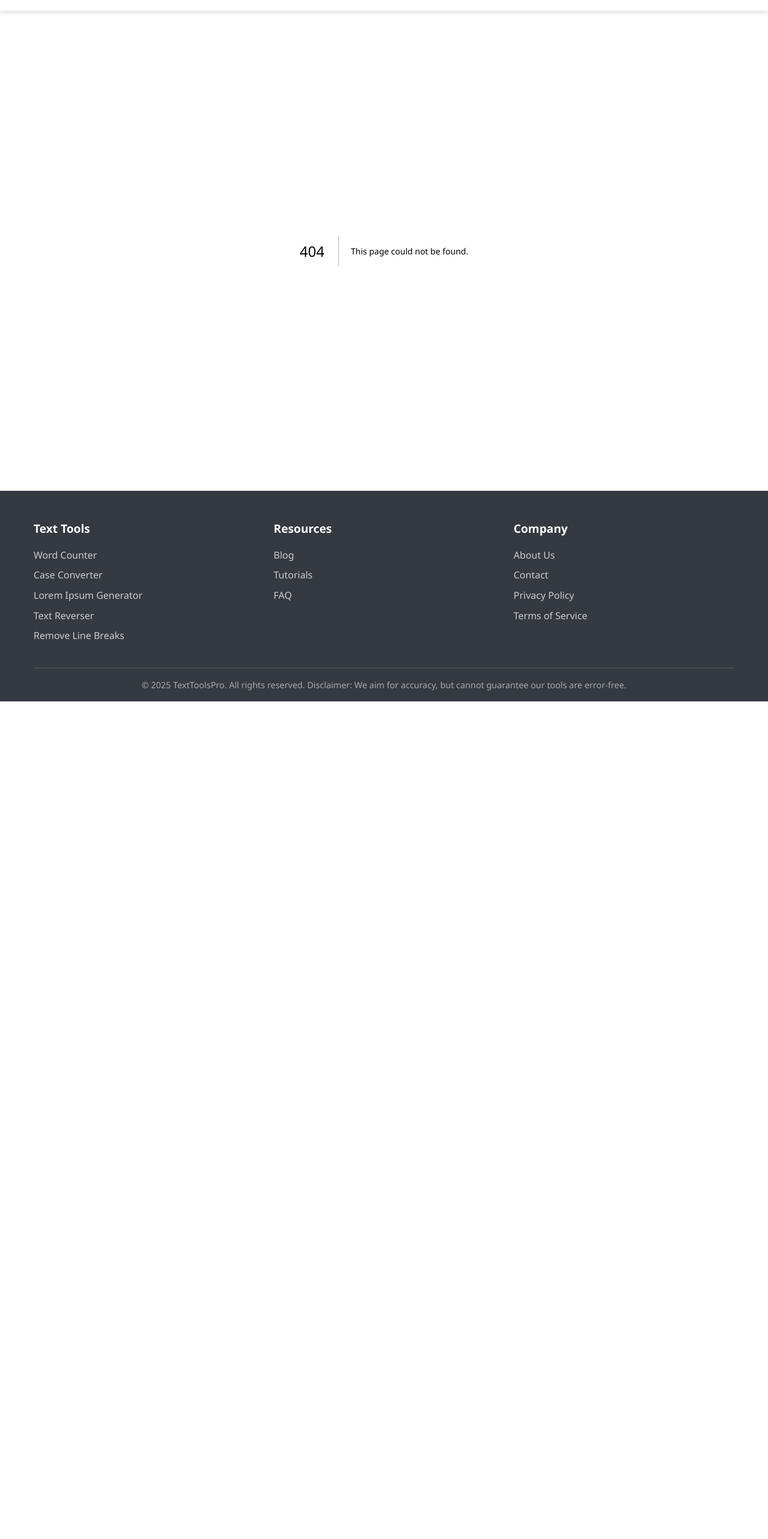
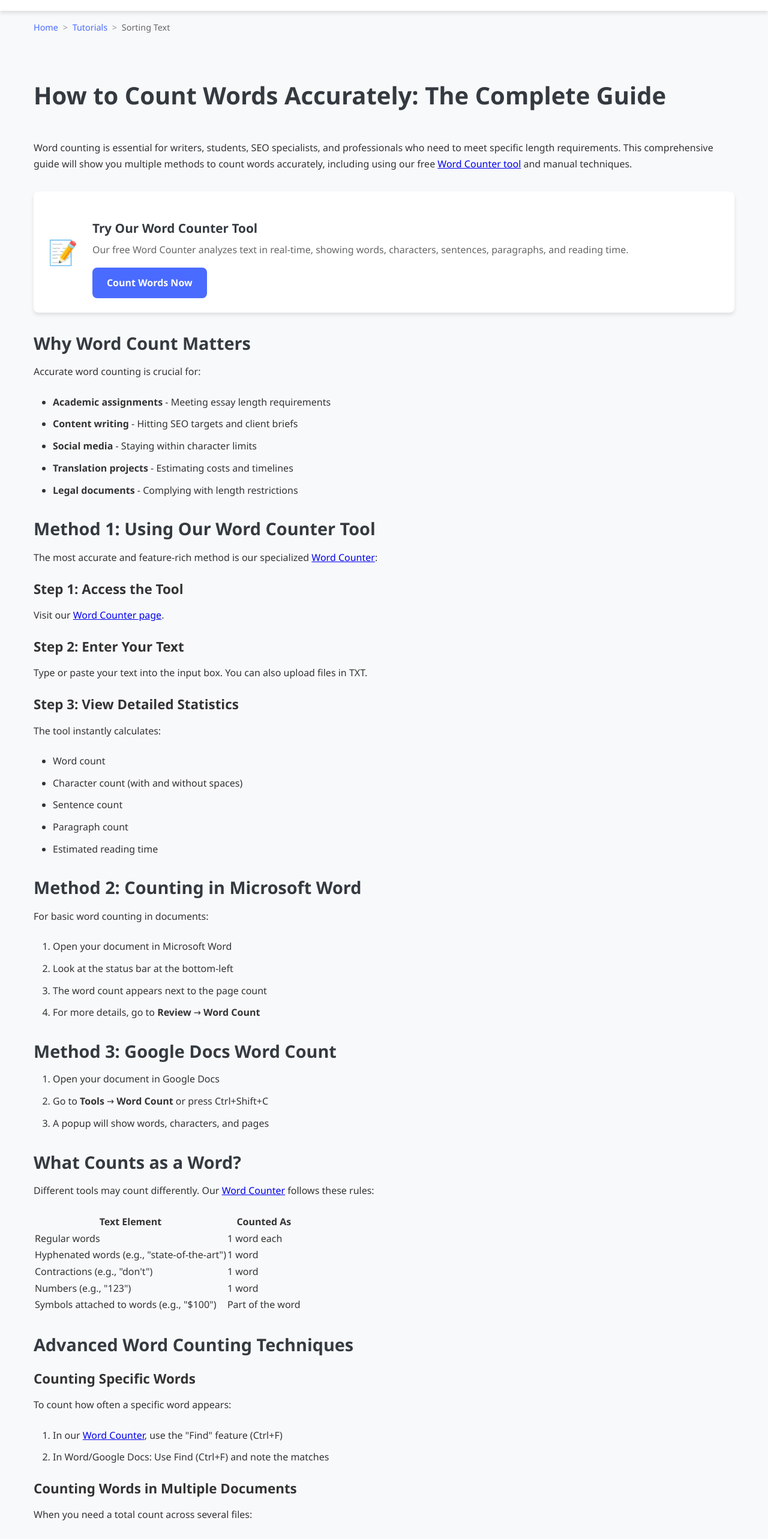
Before and after one commit to 1409-2542/text-tools, a Next.js app: page /tutorials/count-words-accurately in a window 1280 px wide. Before the commit this address had no page. Shown: the part 60-2625 px from the top of the page at 60% size. Before the commit the page ends 1229 px from the top, so only its background shows below. Built offline with nearby package versions, Linux system fonts and the light colour scheme.

Commit message:
added word counter tutorial

```diff
--- /dev/null
+++ b/app/tutorials/count-words-accurately/page.tsx
@@ -0,0 +1,202 @@
+import { Metadata } from 'next'
+import Breadcrumbs from '@/components/Breadcrumbs'
+import ArticleHeader from '@/components/tutorials/ArticleHeader'
+import ToolPromo from '@/components/tutorials/ToolPromo'
+
+
+export const metadata: Metadata = {
+  title: 'How to Sort Text Alphabetically: Complete Guide | TextToolsPro',
+  description: 'Learn how to sort text alphabetically with our step-by-step guide. Discover online tools and techniques for organizing lists in A-Z or Z-A order.',
+  keywords: 'how to sort text alphabetically, sort A-Z tutorial, organize text lines, text sorting guide',
+  alternates: {
+    canonical: 'https://www.texttoolspro.com/tutorials/sort-text-alphabetically'
+  }
+}
+
+export default function SortTextTutorial() {
+  const structuredData = {
+    "@context": "https://schema.org",
+    "@type": "HowTo",
+    "name": "How to Sort Text Alphabetically",
+    "description": "Step-by-step guide to sorting text in alphabetical order using online tools and manual methods",
+    "totalTime": "PT5M",
+    "supply": ["Text to sort", "Web browser"],
+    "tool": ["TextToolsPro Text Sorter"],
+    "step": [
+      {
+        "@type": "HowToStep",
+        "text": "Prepare your text with each item on a separate line",
+        "name": "Prepare Text"
+      },
+      {
+        "@type": "HowToStep",
+        "text": "Use our free online Text Sorter tool",
+        "name": "Use Sorting Tool",
+        "url": "https://www.texttoolspro.com/text-sorter"
+      },
+      {
+        "@type": "HowToStep",
+        "text": "Choose between A-Z or Z-A sorting",
+        "name": "Select Sort Order"
+      },
+      {
+        "@type": "HowToStep",
+        "text": "Copy your sorted results",
+        "name": "Get Results"
+      }
+    ]
+  }
+
+//  const relatedArticles = [
+//    {
+//      title: "How to Remove Duplicate Lines from Text",
+//      href: "/tutorials/remove-duplicate-lines",
+//      description: "Clean your lists by eliminating duplicate entries with these easy methods.",
+//      image: "/images/remove-duplicates-tutorial.jpg"
+//    },
+//    {
+//      title: "Changing Text Case: Upper, Lower & Title Case",
+//      href: "/tutorials/change-text-case",
+//      description: "Learn how to properly format text cases for professional documents.",
+//      image: "/images/case-conversion-tutorial.jpg"
+//    },
+//    {
+//      title: "Accurate Word Counting Techniques",
+//      href: "/tutorials/count-words",
+//      description: "Master word counting for writing assignments, SEO content, and more.",
+//      image: "/images/count-words-tutorial.jpg"
+//    }
+//  ]
+//
+  return (
+    <>
+      <script
+        type="application/ld+json"
+        dangerouslySetInnerHTML={{ __html: JSON.stringify(structuredData) }}
+      />
+      <div className="container">
+        <Breadcrumbs
+          items={[
+            { label: 'Home', href: '/' },
+            { label: 'Tutorials', href: '/tutorials' },
+            { label: 'Sorting Text', href: '/tutorials/count-words-accurately' }
+          ]}
+        />
+      </div>
+
+      <main className="container">
+        <article>
+          <ArticleHeader
+            title="How to Count Words Accurately: The Complete Guide"
+          />
+
+          <div className="article-content">
+            <p>Word counting is essential for writers, students, SEO specialists, and professionals who need to meet specific length requirements. This comprehensive guide will show you multiple methods to count words accurately, including using our free <a className="atutorial" href="/word-counter">Word Counter tool</a> and manual techniques.</p>
+
+            <ToolPromo
+              icon="📝"
+              title="Try Our Word Counter Tool"
+              description="Our free Word Counter analyzes text in real-time, showing words, characters, sentences, paragraphs, and reading time."
+              buttonText="Count Words Now"
+              href="/word-counter"
+            />
+
+            <h2>Why Word Count Matters</h2>
+            <p>Accurate word counting is crucial for:</p>
+            <ul>
+              <li><strong>Academic assignments</strong> - Meeting essay length requirements</li>
+              <li><strong>Content writing</strong> - Hitting SEO targets and client briefs</li>
+              <li><strong>Social media</strong> - Staying within character limits</li>
+              <li><strong>Translation projects</strong> - Estimating costs and timelines</li>
+              <li><strong>Legal documents</strong> - Complying with length restrictions</li>
+            </ul>
+
+            <h2>Method 1: Using Our Word Counter Tool</h2>
+            <p>The most accurate and feature-rich method is our specialized <a className="atutorial" href="/word-counter">Word Counter</a>:</p>
+
+            <h3>Step 1: Access the Tool</h3>
+            <p>Visit our <a className="atutorial" href="/word-counter">Word Counter page</a>.</p>
+
+            <h3>Step 2: Enter Your Text</h3>
+            <p>Type or paste your text into the input box. You can also upload files in TXT.</p>
+
+            <h3>Step 3: View Detailed Statistics</h3>
+            <p>The tool instantly calculates:</p>
+              <ul>
+                  <li>Word count</li>
+                  <li>Character count (with and without spaces)</li>
+                  <li>Sentence count</li>
+                  <li>Paragraph count</li>
+                  <li>Estimated reading time</li>
+              </ul>
+
+
+
+            <h2>Method 2: Counting in Microsoft Word</h2>
+            <p>For basic word counting in documents:</p>
+            <ol>
+              <li>Open your document in Microsoft Word</li>
+              <li>Look at the status bar at the bottom-left</li>
+              <li>The word count appears next to the page count</li>
+              <li>For more details, go to <strong>Review</strong> → <strong>Word Count</strong></li>
+            </ol>
+
+            <h2>Method 3: Google Docs Word Count</h2>
+            <ol>
+              <li>Open your document in Google Docs</li>
+              <li>Go to <strong>Tools</strong> → <strong>Word Count</strong> or press <kbd>Ctrl</kbd>+<kbd>Shift</kbd>+<kbd>C</kbd></li>
+              <li>A popup will show words, characters, and pages</li>
+            </ol>
+
+            <h2>What Counts as a Word?</h2>
+            <p>Different tools may count differently. Our <a className="atutorial" href="/word-counter">Word Counter</a> follows these rules:</p>
+            <table>
+            <tr>
+                <th>Text Element</th>
+                <th>Counted As</th>
+            </tr>
+            <tr>
+                <td>Regular words</td>
+                <td>1 word each</td>
+            </tr>
+            <tr>
+                <td>Hyphenated words (e.g., &quot;state-of-the-art&quot;)</td>
+                <td>1 word</td>
+            </tr>
+            <tr>
+                <td>Contractions (e.g., &quot;don&apos;t&quot;)</td>
+                <td>1 word</td>
+            </tr>
+            <tr>
+                <td>Numbers (e.g., &quot;123&quot;)</td>
+                <td>1 word</td>
+            </tr>
+            <tr>
+                <td>Symbols attached to words (e.g., &quot;$100&quot;)</td>
+                <td>Part of the word</td>
+            </tr>
+            </table>
+
+            <h2>Advanced Word Counting Techniques</h2>
+
+            <h3>Counting Specific Words</h3>
+            <p>To count how often a specific word appears:</p>
+            <ol>
+                <li>In our <a href="/word-counter">Word Counter</a>, use the &quot;Find&quot; feature (<kbd>Ctrl</kbd>+<kbd>F</kbd>)</li>
+                <li>In Word/Google Docs: Use Find (<kbd>Ctrl</kbd>+<kbd>F</kbd>) and note the matches</li>
+            </ol>
+
+            <h3>Counting Words in Multiple Documents</h3>
+            <p>When you need a total count across several files:</p>
+            <ul>
+                <li>Combine all text in our <a href="/word-counter">Word Counter</a></li>
+                <li>In Word: Use &quot;Insert → Object → Text from File&quot; to combine documents</li>
+                <li>Premium users can upload multiple files simultaneously</li>
+            </ul>
+
+        </div>
+    </article>
+      </main>
+    </>
+  )
+}
```
Also changed, not shown: app/tutorials/page.tsx (+5 -5 lines).
